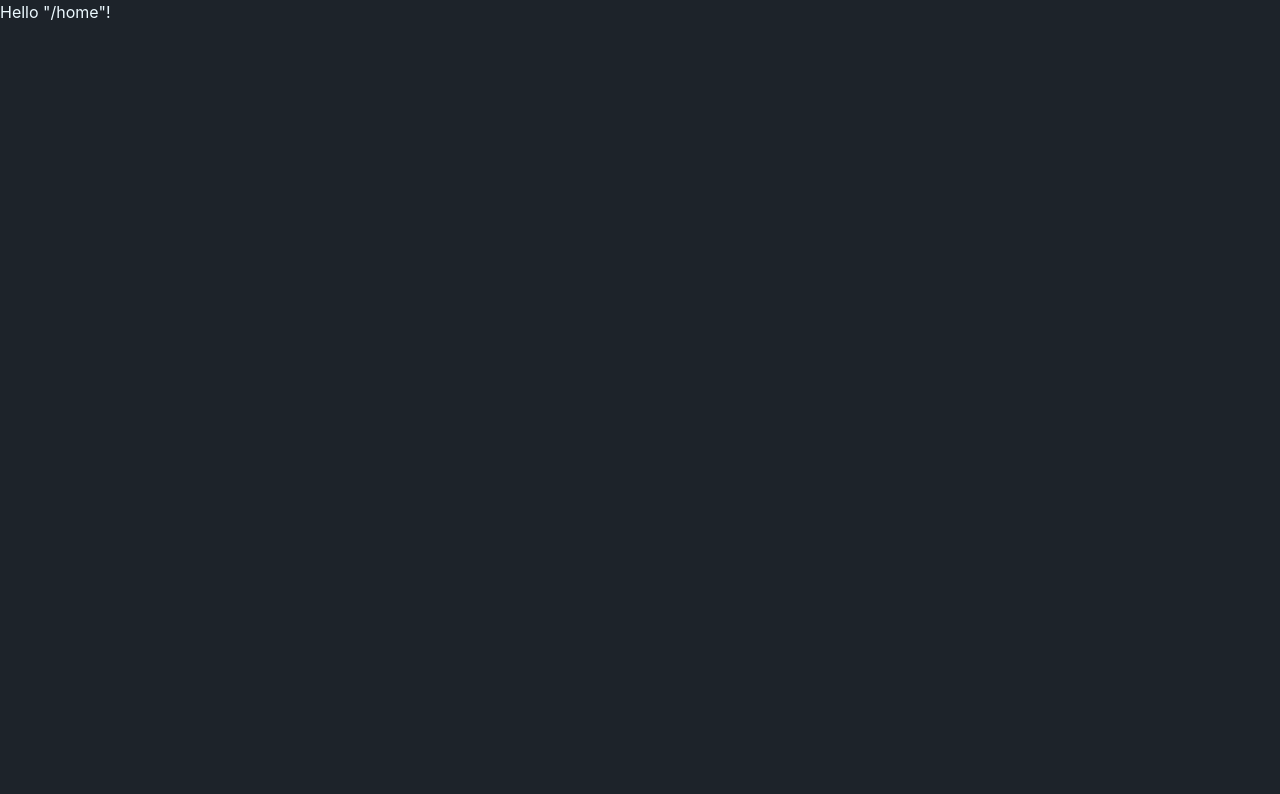
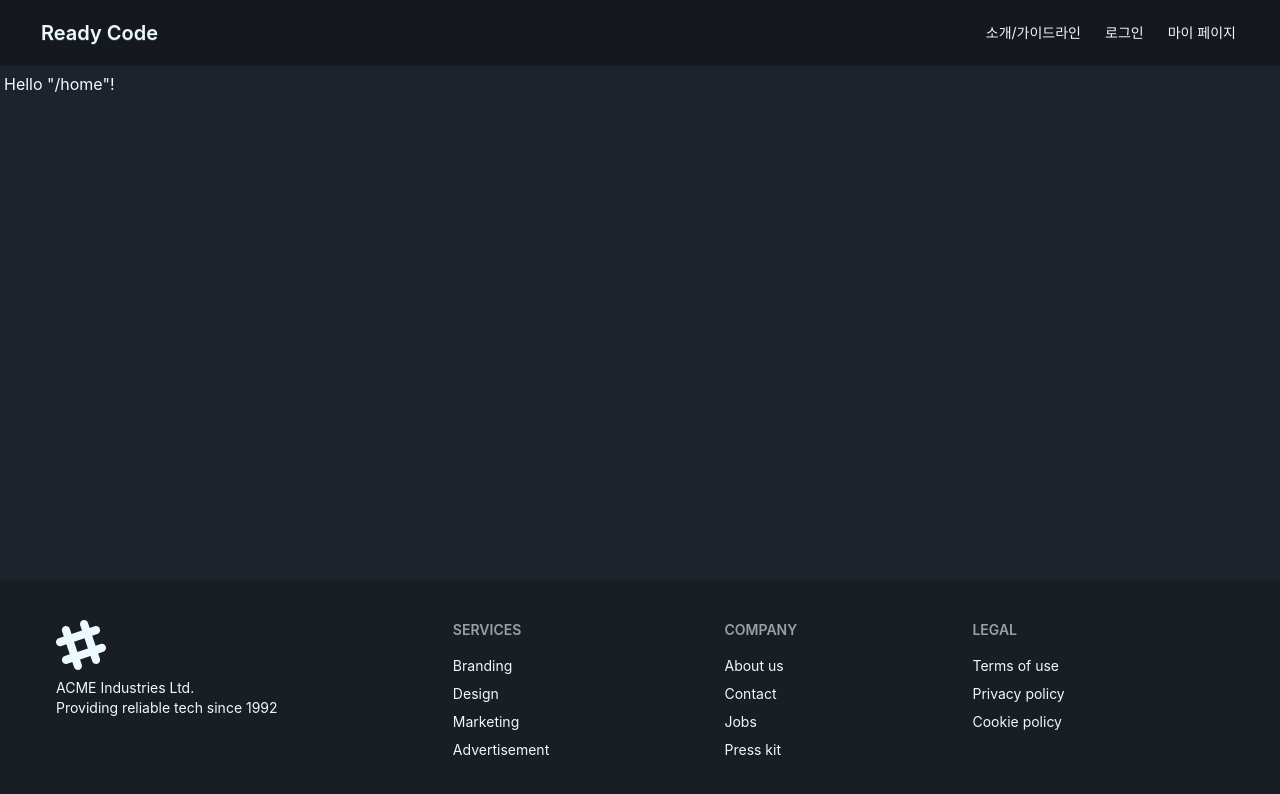
Before and after one commit to gorhkd/readycode, a React (Vite) app in the folder frontend/: page / in a window 1280 px wide. Shown: the top 794 px of the page. Built offline with nearby package versions, Linux system fonts and the light colour scheme.

Commit message:
feat: 기본 레이아웃 구성

```diff
--- a/frontend/src/components/Header.tsx
+++ /dev/null
@@ -1,13 +0,0 @@
-import { Link } from '@tanstack/react-router'
-
-export default function Header() {
-  return (
-    <header className="p-2 flex gap-2 bg-white text-black justify-between">
-      <nav className="flex flex-row">
-        <div className="px-2 font-bold">
-          <Link to="/">Home</Link>
-        </div>
-      </nav>
-    </header>
-  )
-}
--- /dev/null
+++ b/frontend/src/components/common/Footer.tsx
@@ -0,0 +1,46 @@
+export default function Footer() {
+  return (
+    <footer className="w-full bg-base-200 text-base-content">
+      <div className="mx-auto w-full max-w-[1200px] px-4 footer sm:footer-horizontal p-10">
+        <aside>
+          <svg
+            width="50"
+            height="50"
+            viewBox="0 0 24 24"
+            xmlns="http://www.w3.org/2000/svg"
+            fillRule="evenodd"
+            clipRule="evenodd"
+            className="fill-current"
+          >
+            <path d="M22.672 15.226l-2.432.811.841 2.515c.33 1.019-.209 2.127-1.23 2.456-1.15.325-2.148-.321-2.463-1.226l-.84-2.518-5.013 1.677.84 2.517c.391 1.203-.434 2.542-1.831 2.542-.88 0-1.601-.564-1.86-1.314l-.842-2.516-2.431.809c-1.135.328-2.145-.317-2.463-1.229-.329-1.018.211-2.127 1.231-2.456l2.432-.809-1.621-4.823-2.432.808c-1.355.384-2.558-.59-2.558-1.839 0-.817.509-1.582 1.327-1.846l2.433-.809-.842-2.515c-.33-1.02.211-2.129 1.232-2.458 1.02-.329 2.13.209 2.461 1.229l.842 2.515 5.011-1.677-.839-2.517c-.403-1.238.484-2.553 1.843-2.553.819 0 1.585.509 1.85 1.326l.841 2.517 2.431-.81c1.02-.33 2.131.211 2.461 1.229.332 1.018-.21 2.126-1.23 2.456l-2.433.809 1.622 4.823 2.433-.809c1.242-.401 2.557.484 2.557 1.838 0 .819-.51 1.583-1.328 1.847m-8.992-6.428l-5.01 1.675 1.619 4.828 5.011-1.674-1.62-4.829z"></path>
+          </svg>
+          <p>
+            ACME Industries Ltd.
+            <br />
+            Providing reliable tech since 1992
+          </p>
+        </aside>
+        <nav>
+          <h6 className="footer-title">Services</h6>
+          <a className="link link-hover">Branding</a>
+          <a className="link link-hover">Design</a>
+          <a className="link link-hover">Marketing</a>
+          <a className="link link-hover">Advertisement</a>
+        </nav>
+        <nav>
+          <h6 className="footer-title">Company</h6>
+          <a className="link link-hover">About us</a>
+          <a className="link link-hover">Contact</a>
+          <a className="link link-hover">Jobs</a>
+          <a className="link link-hover">Press kit</a>
+        </nav>
+        <nav>
+          <h6 className="footer-title">Legal</h6>
+          <a className="link link-hover">Terms of use</a>
+          <a className="link link-hover">Privacy policy</a>
+          <a className="link link-hover">Cookie policy</a>
+        </nav>
+      </div>
+    </footer>
+  )
+}
--- /dev/null
+++ b/frontend/src/components/common/navbar/DrawerSidebar.tsx
@@ -0,0 +1,17 @@
+import { navLinks } from '@/components/common/navbar/navLinks.ts'
+import { Link } from '@tanstack/react-router'
+
+export default function DrawerSidebar() {
+  return (
+    <div className="drawer-side">
+      <label htmlFor="my-drawer" aria-label="close sidebar" className="drawer-overlay"></label>
+      <ul className="menu bg-base-200 min-h-full w-80 p-4">
+        {navLinks.map((link) => (
+          <li>
+            <Link to={link.url}>{link.name}</Link>
+          </li>
+        ))}
+      </ul>
+    </div>
+  )
+}
--- /dev/null
+++ b/frontend/src/components/common/navbar/DrawerToggle.tsx
@@ -0,0 +1,3 @@
+export default function DrawerToggle() {
+  return <input id="my-drawer" type="checkbox" className="drawer-toggle" />
+}
--- /dev/null
+++ b/frontend/src/components/common/navbar/DrawerToggleButton.tsx
@@ -0,0 +1,9 @@
+import { ListIcon } from '@phosphor-icons/react'
+
+export default function DrawerToggleButton() {
+  return (
+    <label htmlFor="my-drawer" aria-label="open sidebar" className="btn btn-square btn-ghost">
+      <ListIcon />
+    </label>
+  )
+}
--- /dev/null
+++ b/frontend/src/components/common/navbar/Navbar.tsx
@@ -0,0 +1,39 @@
+import DrawerToggle from '@/components/common/navbar/DrawerToggle.tsx'
+import DrawerToggleButton from '@/components/common/navbar/DrawerToggleButton.tsx'
+import DrawerSidebar from '@/components/common/navbar/DrawerSidebar.tsx'
+import { navLinks } from '@/components/common/navbar/navLinks.ts'
+import { Link } from '@tanstack/react-router'
+
+export default function Navbar() {
+  return (
+    <header className="drawer fixed z-50">
+      <DrawerToggle />
+      <div className="drawer-content flex flex-col">
+        <nav className="navbar bg-base-300 shadow-sm w-full">
+          <div className="mx-auto w-full max-w-[1920px] px-4 flex items-center justify-between">
+            <div className="flex-none lg:hidden">
+              <DrawerToggleButton />
+            </div>
+
+            <div className="flex-1">
+              <Link to="/" className="btn btn-ghost text-xl">
+                Ready Code
+              </Link>
+            </div>
+
+            <div className="hidden flex-none lg:block">
+              <ul className="menu menu-horizontal">
+                {navLinks.map((link) => (
+                  <li>
+                    <Link to={link.url}>{link.name}</Link>
+                  </li>
+                ))}
+              </ul>
+            </div>
+          </div>
+        </nav>
+      </div>
+      <DrawerSidebar />
+    </header>
+  )
+}
--- /dev/null
+++ b/frontend/src/components/common/navbar/navLinks.ts
@@ -0,0 +1,14 @@
+export const navLinks = [
+  {
+    name: '소개/가이드라인',
+    url: '/guide',
+  },
+  {
+    name: '로그인',
+    url: '/login',
+  },
+  {
+    name: '마이 페이지',
+    url: '/mypage',
+  },
+]
--- a/frontend/src/main.tsx
+++ b/frontend/src/main.tsx
@@ -2,8 +2,8 @@
 import ReactDOM from 'react-dom/client'
 import { createRouter, RouterProvider } from '@tanstack/react-router'
 import { routeTree } from './routeTree.gen'
+import QueryProvider from '@/providers/QueryProvider.tsx'
 import './styles.css'
-import QueryProvider from '@/providers/QueryProvider.tsx'
 
 const router = createRouter({ routeTree })
 
--- a/frontend/src/routes/__root.tsx
+++ b/frontend/src/routes/__root.tsx
@@ -1,4 +1,6 @@
-import { Outlet, createRootRoute } from '@tanstack/react-router'
+import { createRootRoute, Outlet } from '@tanstack/react-router'
+import Navbar from '@/components/common/navbar/Navbar.tsx'
+import Footer from '@/components/common/Footer.tsx'
 
 export const Route = createRootRoute({
   component: RootComponent,
@@ -6,8 +8,14 @@
 
 function RootComponent() {
   return (
-    <>
-      <Outlet />
-    </>
+    <div className="flex flex-col min-h-screen">
+      <Navbar />
+
+      <main className="flex-grow pt-18 p-1">
+        <Outlet />
+      </main>
+
+      <Footer />
+    </div>
   )
 }
```
